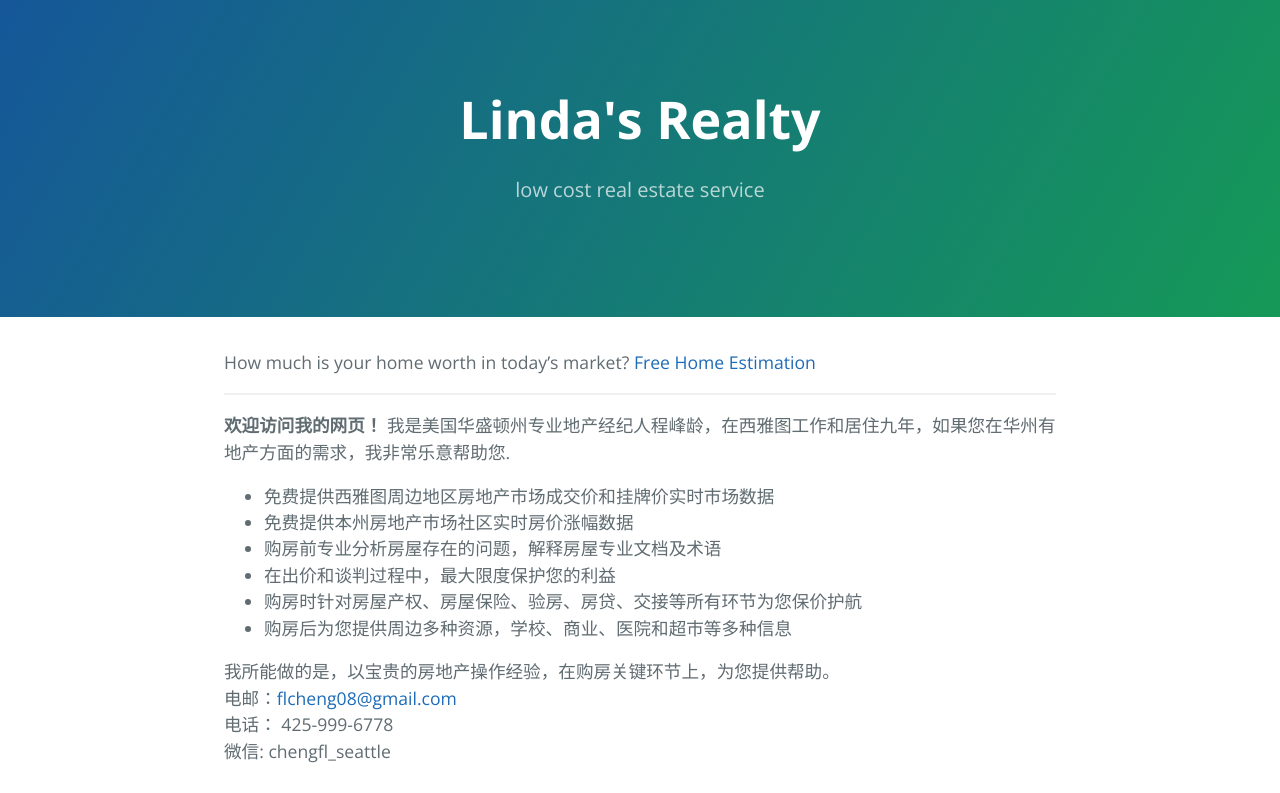
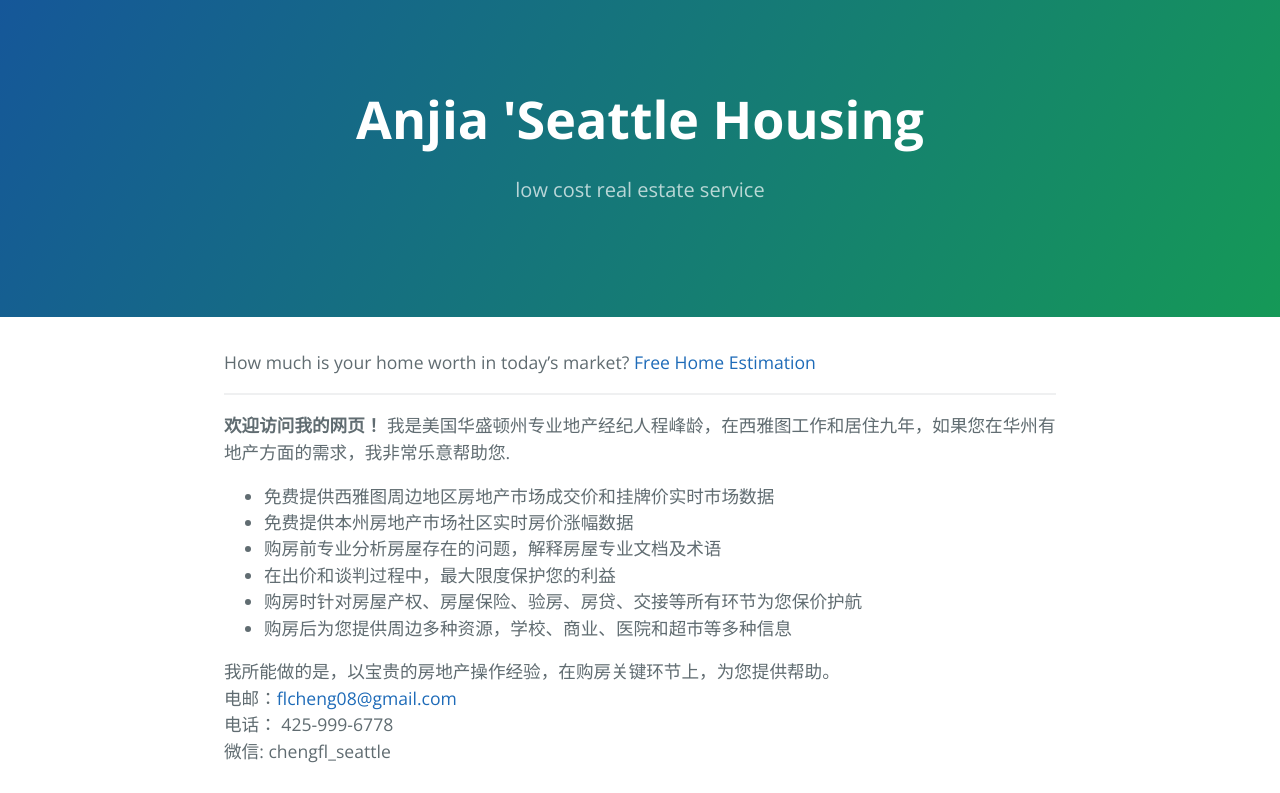
Before and after one commit to realty/realty.github.io, a plain HTML site: page index.html in a window 1280 px wide. Shown: the top 793 px of the page. Drawn offline with nearby package versions, Linux system fonts and the light colour scheme.

Commit message:
Update index.html

```diff
--- a/index.html
+++ b/index.html
@@ -11,7 +11,7 @@
   </head>
   <body>
     <section class="page-header">
-      <h1 class="project-name">Linda&#39;s Realty</h1>
+      <h1 class="project-name">Anjia &#39;Seattle Housing</h1>
       <h2 class="project-tagline">low cost real estate service </h2>
     </section>
 
```
